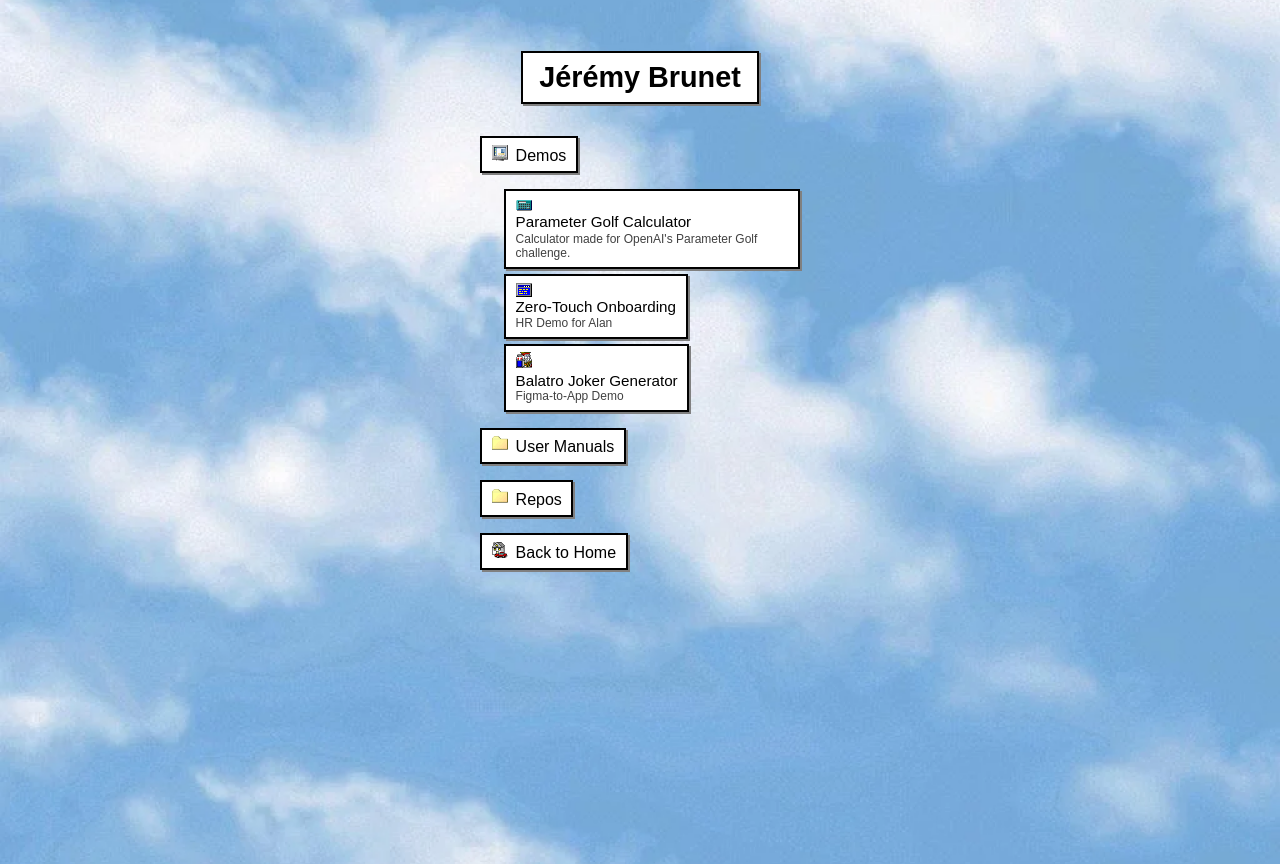
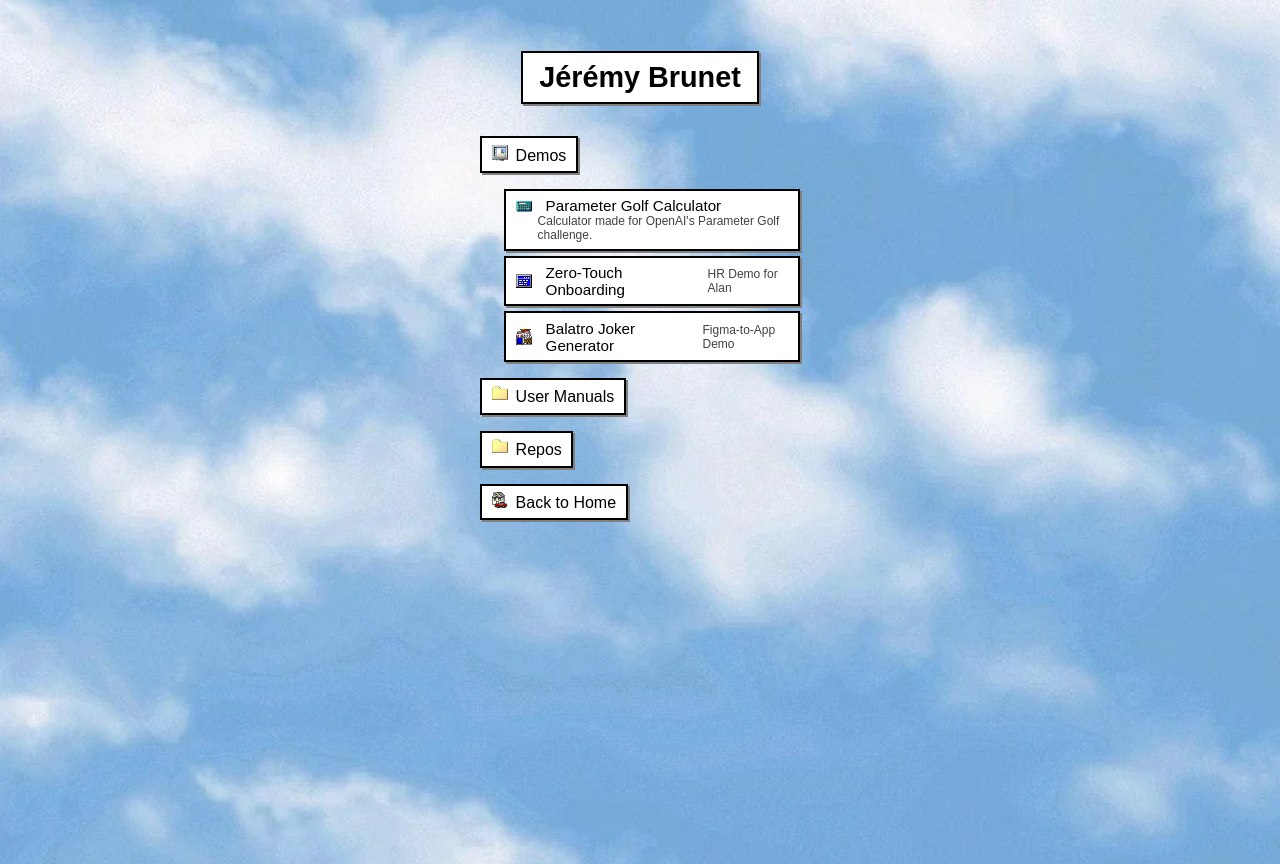
Before and after one commit to DFATPUNK/demos, a React (Vite) app: page / in a window 1280 px wide. Built offline with nearby package versions, Linux system fonts and the light colour scheme.

Commit message:
update CSS classes to align icons w/ titles

```diff
--- a/src/components/DemoView.tsx
+++ b/src/components/DemoView.tsx
@@ -32,19 +32,23 @@ export default function MobileView() {
               <div className="tree-subitem">
                 <a href="/pg-calculator" target="_blank" className="tree-link-with-subtitle">
 
-                  <div className="tree-text">
-                    <img src={calculatorIcon} className="start-menu-icon" /><div className="tree-title">Parameter Golf Calculator</div>
-                    <div className="tree-subtitle">
-                      Calculator made for OpenAI's Parameter Golf challenge.
-                    </div>
+                  <div className="tree-row">
+                    <img src={calculatorIcon} className="start-menu-icon" />
+                    <span className="tree-title">Parameter Golf Calculator</span>
+                  </div>
+
+                  <div className="tree-subtitle">
+                    Calculator made for OpenAI's Parameter Golf challenge.
                   </div>
                 </a>
               </div>
               <div className="tree-subitem">
                 <a href="/alan" target="_blank" className="tree-link-with-subtitle">
 
-                  <div className="tree-text">
-                    <img src={codeIcon} className="start-menu-icon" /><div className="tree-title">Zero-Touch Onboarding</div>
+                  <div className="tree-row">
+                    <img src={codeIcon} className="start-menu-icon" />
+                    <span className="tree-title">Zero-Touch Onboarding</span>
+
                     <div className="tree-subtitle">
                       HR Demo for Alan
                     </div>
@@ -54,8 +58,10 @@ export default function MobileView() {
               <div className="tree-subitem">
                 <a href="/balatro" target="_blank" className="tree-link-with-subtitle">
 
-                  <div className="tree-test">
-                    <img src={balatroIcon} className="start-menu-icon" /><div className="tree-title"> Balatro Joker Generator</div>
+                  <div className="tree-row">
+                    <img src={balatroIcon} className="start-menu-icon" />
+                    <span className="tree-title"> Balatro Joker Generator</span>
+
                     <div className="tree-subtitle">
                       Figma-to-App Demo
                     </div>
--- a/src/styles/demoView.css
+++ b/src/styles/demoView.css
@@ -109,26 +109,27 @@
     margin-right: 6px;
   }
 
-  .tree-link-with-subtitle {
+.tree-link-with-subtitle {
   display: flex;
-  align-items: flex-start;
+  flex-direction: column;
+}
+
+/* Row for icon + title */
+.tree-row {
+  display: flex;
+  align-items: center;
   gap: 6px;
 }
 
-.tree-text {
-  display: flex;
-  flex-direction: column;
-  line-height: 1.2;
-}
-
-/* Title = keep your current vibe */
+/* Title stays clean */
 .tree-title {
   font-size: 0.95rem;
   color: #000;
 }
 
-/* Subtitle = smaller + slightly muted like Win98 tooltips */
+/* Subtitle sits below */
 .tree-subtitle {
   font-size: 0.75rem;
   color: #404040;
+  margin-left: 22px; /* aligns with text (icon width + gap) */
 }
```
